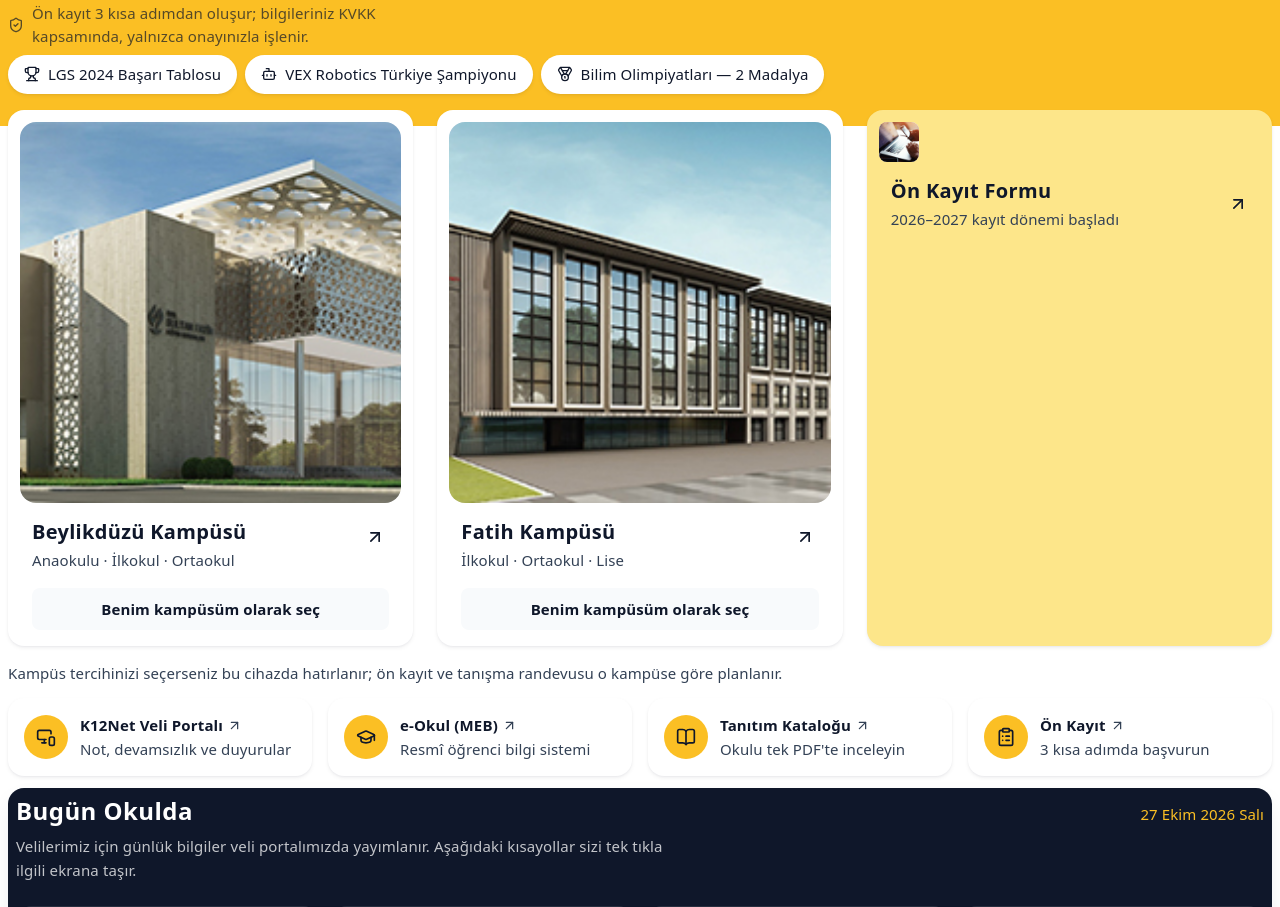
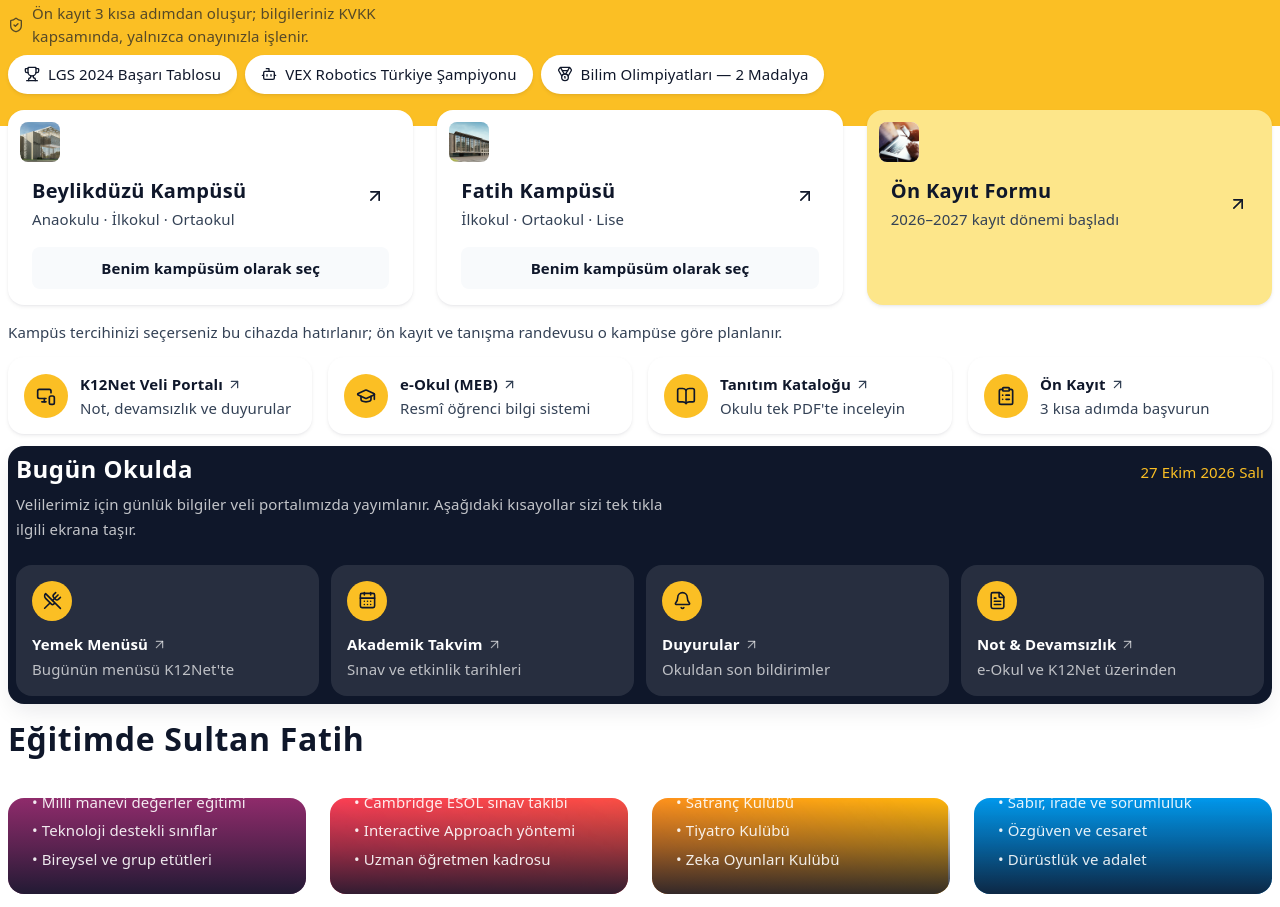
Before and after one commit to gturkmenlabs/sultan-fatih-k12, a Next.js app: page / in a window 1280 px wide. Shown: the part 900-1807 px from the top of the page. Built offline with nearby package versions, Linux system fonts and the light colour scheme.

Commit message:
fix(campus): apply thumbnail size to both campus cards
Co-authored-by: arena-agent <297053741+arena-agent@users.noreply.github.com>

```diff
--- a/src/components/sites/sultanfatih/campus-strip.tsx
+++ b/src/components/sites/sultanfatih/campus-strip.tsx
@@ -71,7 +71,7 @@ export function CampusStrip() {
                   href={item.href}
                   target="_blank"
                   rel="noopener noreferrer"
-                  className="group relative block aspect-square w-full overflow-hidden rounded-cards bg-mist"
+                  className="group relative block h-10 w-10 shrink-0 overflow-hidden rounded-lg bg-mist"
                   aria-label={`${item.title} sayfasını aç (yeni sekme)`}
                 >
                   <Image
```
